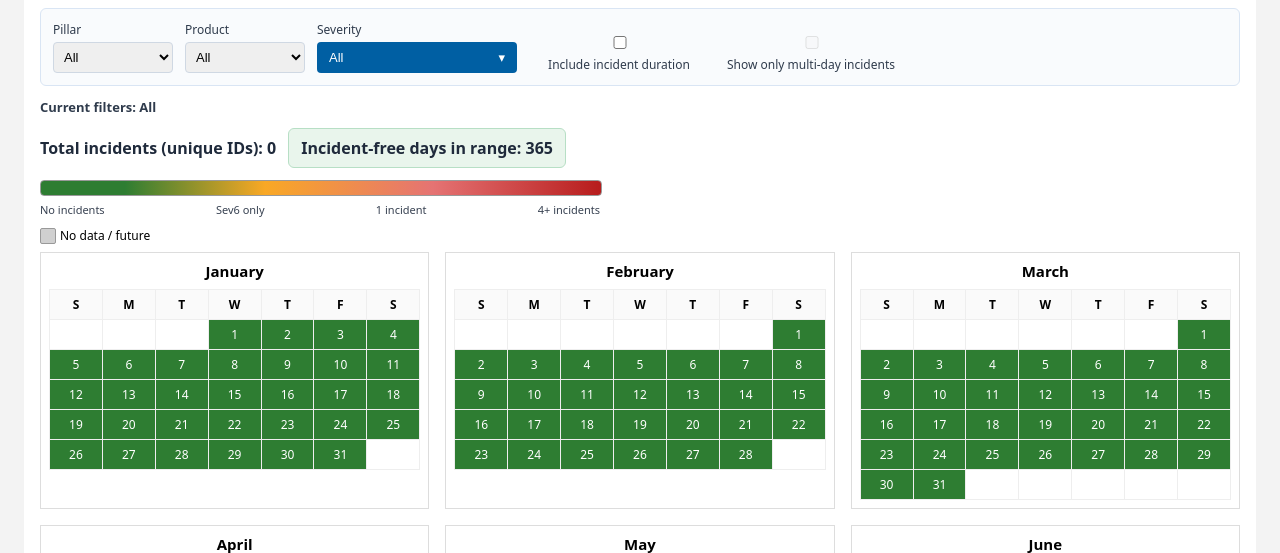
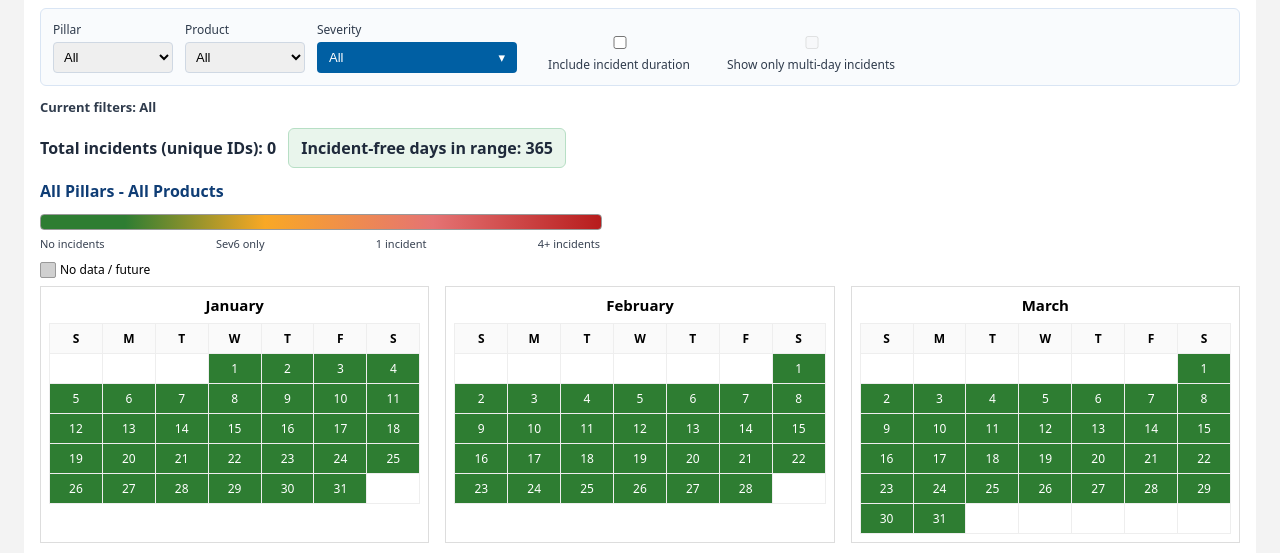
Before and after one commit to dsackr/incident-free-days, a Flask app: page / in a window 1280 px wide. Shown: the part 188-741 px from the top of the page. Run offline with Flask 3, Linux system fonts and the light colour scheme.

Commit message:
Add pillar and product title to exported calendars

```diff
--- a/static/styles.css
+++ b/static/styles.css
@@ -93,6 +93,13 @@ h1 {
 
 .tab-content.active {
     display: block;
+}
+
+.export-title {
+    font-size: 16px;
+    font-weight: 700;
+    color: #0f3d75;
+    margin: 8px 0 12px;
 }
 
 .legend {
--- a/templates/index.html
+++ b/templates/index.html
@@ -168,6 +168,9 @@
                 </div>
 
                 <div id="incident-calendar-export">
+                    <div class="export-title">
+                        {{ pillar_filter or "All Pillars" }} - {{ product_filter or "All Products" }}
+                    </div>
                     <div class="legend incident-legend">
                         <div class="legend-gradient" aria-label="Incident intensity scale">
                             <div class="legend-gradient-bar" aria-hidden="true"></div>
@@ -345,6 +348,9 @@
                 </div>
 
                 <div id="other-calendar-export">
+                    <div class="export-title">
+                        {{ pillar_filter or "All Pillars" }} - {{ product_filter or "All Products" }}
+                    </div>
                     <div class="legend">
                         <span class="legend-item">
                             <span class="legend-color legend-grey"></span> No event
```
